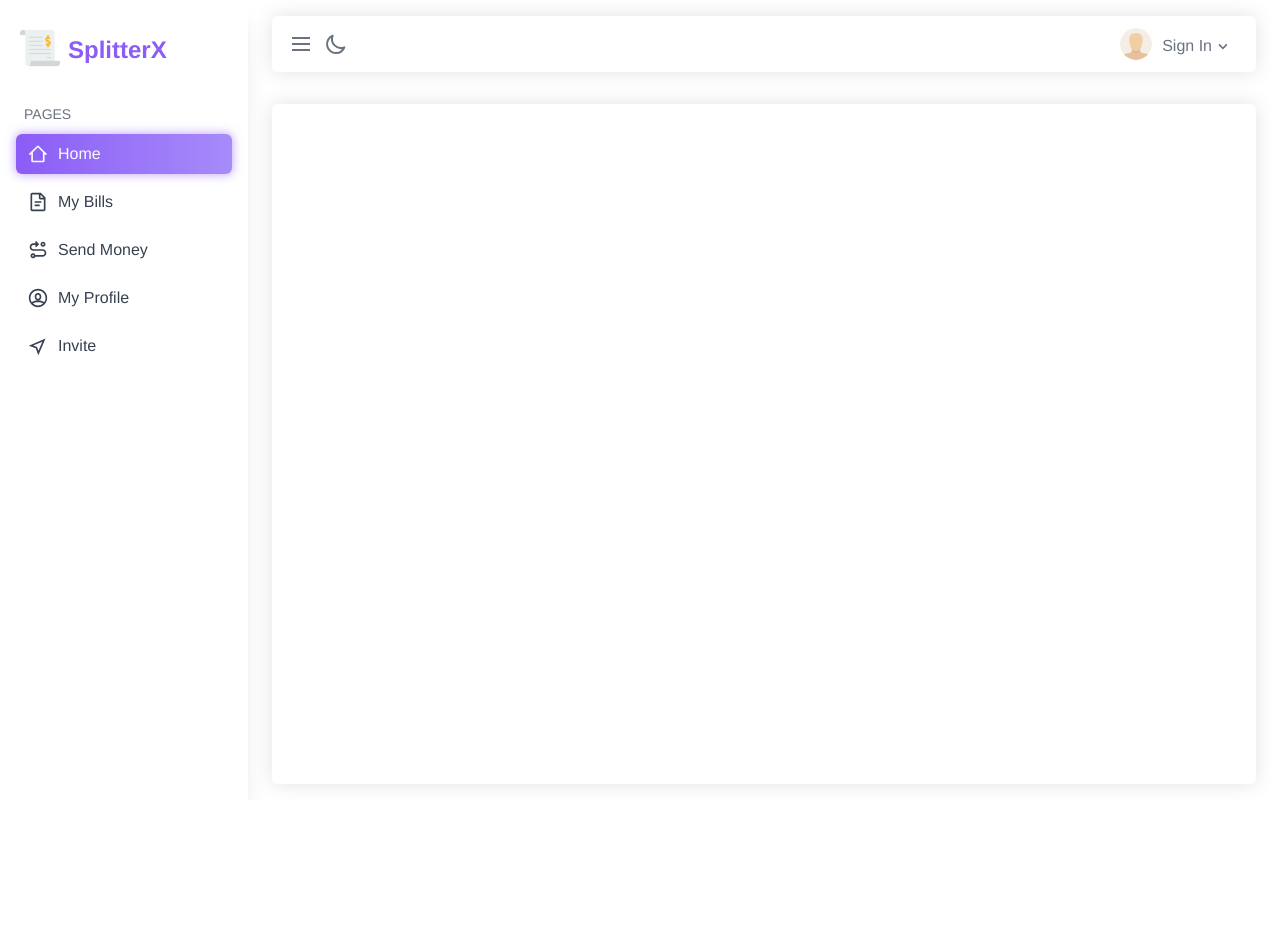
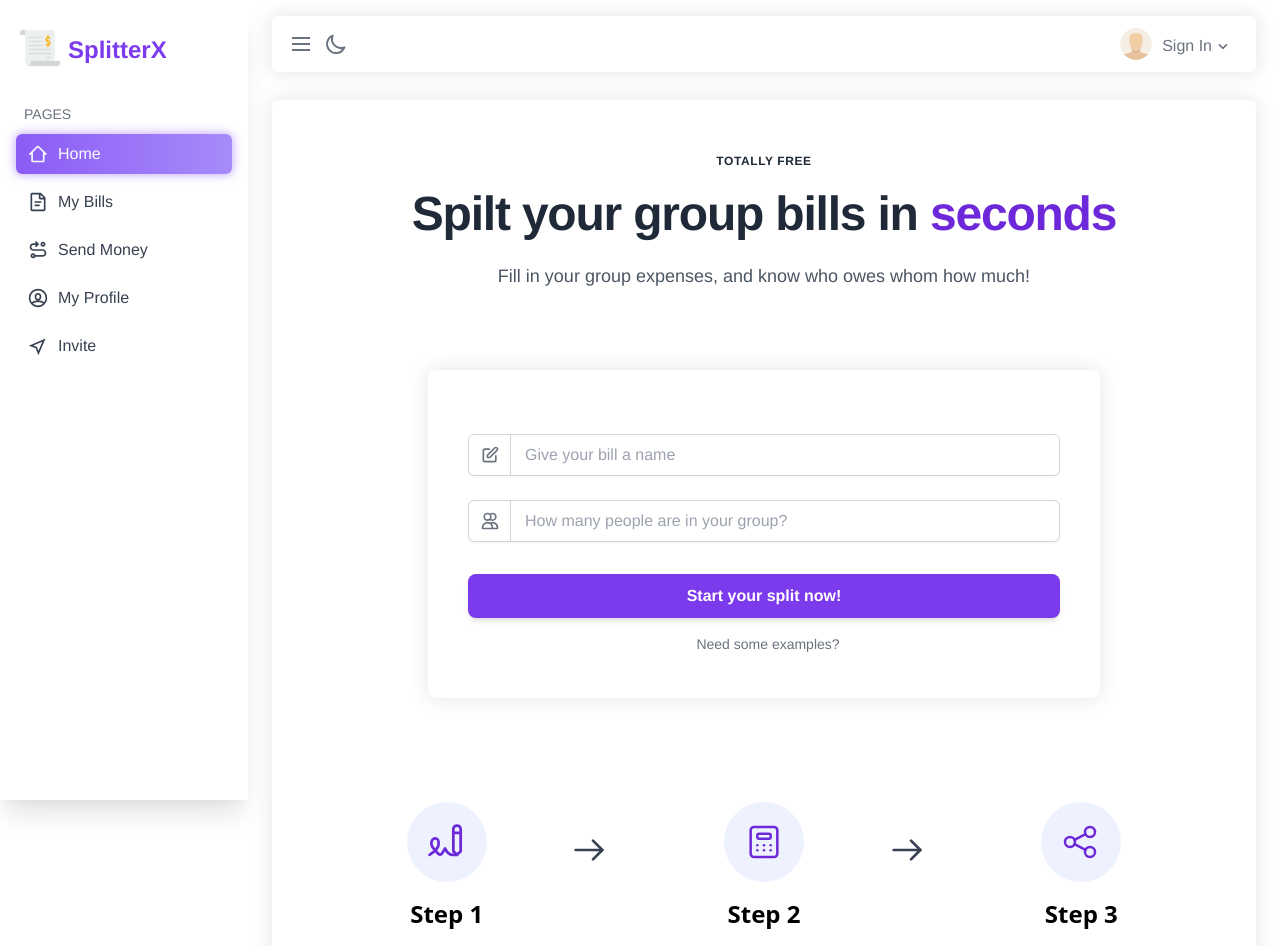
Before and after one commit to yunhaozhu/SpiltterX-UI, a Vue app: page / in a window 1280 px wide. Shown: the top 946 px of the page. Before the commit the page ends 800 px from the top, so only its background shows below. Built offline with nearby package versions, Linux system fonts and the light colour scheme.

Commit message:
Home page

```diff
--- a/src/pages/Home.vue
+++ b/src/pages/Home.vue
@@ -1,5 +1,133 @@
 <template>
-  <div class="bg-white h-full mx-6 my-4 shadow-card rounded-md">
+  <div class="bg-white h-full mx-6 my-3 shadow-card rounded-md font-display">
+    <div class="px-8 py-12 w-full mx-auto lg:px-12 2xl:w-10/12">
+      <!-- banner -->
+      <div class="mb-20 w-full sm:text-center">
+        <div>
+          <p class="inline-block px-3 py-px mb-4 text-xs text-gray-800 font-semibold tracking-wider uppercase">
+            Totally Free
+          </p>
+        </div>
+        <h2 class="mt-1 mb-6 font-bold tracking-tight text-gray-800 sm:text-4xl lg:text-5xl">
+          Spilt your group bills in <span class="text-purple-700">seconds</span>
+        </h2>
+        <p class="text-base text-gray-600 md:text-lg">
+          Fill in your group expenses, and know who owes whom how much!
+        </p>
+      </div>
+      <!-- Starting form -->
+      <div class="flex flex-col max-w-2xl mx-auto my-20 py-8 bg-white rounded-lg shadow-card sm:px-6 md:px-8 lg:px-10">
+        <div class="mt-8">
+          <form action="/bill" autocomplete="off">
+            <div class="flex flex-col mb-6">
+              <div class="flex relative">
+                <div class="absolute flex items-center z-10 pl-3 pr-2.5 h-full text-gray-500 border-r border-gray-300">
+                  <svg class="w-5 h-5 stroke-current" fill="none" viewBox="0 0 24 24" xmlns="http://www.w3.org/2000/svg">
+                    <path stroke-linecap="round" stroke-linejoin="round" stroke-width="2"
+                          d="M11 5H6a2 2 0 00-2 2v11a2 2 0 002 2h11a2 2 0 002-2v-5m-1.414-9.414a2 2 0 112.828 2.828L11.828 15H9v-2.828l8.586-8.586z">
+                    </path>
+                  </svg>
+                </div>
+                <input type="text" id="title"
+                       class="relative flex-1 rounded-md appearance-none border border-gray-300 w-full py-2 pl-14 pr-4 text-gray-700 placeholder-gray-400 shadow-sm text-base
+                       focus:outline-none focus:ring-2 focus:ring-purple-600 focus:border-transparent"
+                       placeholder="Give your bill a name"/>
+              </div>
+            </div>
+            <div class="flex flex-col mb-8">
+              <div class="flex relative">
+                <div class="absolute flex items-center z-10 pl-3 pr-2.5 h-full text-gray-500 border-r border-gray-300">
+                  <svg class="w-5 h-5 stroke-current" fill="none" viewBox="0 0 24 24" xmlns="http://www.w3.org/2000/svg">
+                    <path stroke-linecap="round" stroke-linejoin="round" stroke-width="2"
+                          d="M12 4.354a4 4 0 110 5.292M15 21H3v-1a6 6 0 0112 0v1zm0 0h6v-1a6 6 0 00-9-5.197M13 7a4 4 0 11-8 0 4 4 0 018 0z">
+                    </path>
+                  </svg>
+                </div>
+                <input type="text" id="people"
+                       class="relative flex-1 rounded-md appearance-none border border-gray-300 w-full py-2 pl-14 pr-4 text-gray-700 placeholder-gray-400 shadow-sm text-base
+                       focus:outline-none focus:ring-2 focus:ring-purple-600 focus:border-transparent"
+                       placeholder="How many people are in your group?"/>
+              </div>
+            </div>
+            <div class="flex w-full h-11">
+              <button type="submit"
+                      class="py-2 px-4 bg-purple-600 hover:bg-purple-700 focus:ring-purple-500 focus:ring-offset-purple-200 text-white w-full transition ease-in duration-200 text-center text-base font-semibold shadow-md focus:outline-none focus:ring-2 focus:ring-offset-2 rounded-lg">
+                Start your split now!
+              </button>
+            </div>
+          </form>
+        </div>
+        <div class="flex items-center justify-center mt-4 mb-3">
+          <a href="#" target="_blank" class="inline-flex items-center text-sm font-thin text-center text-gray-500 hover:text-gray-700">
+            <span class="ml-2">Need some examples?</span>
+          </a>
+        </div>
+      </div>
+      <!-- Steps -->
+      <div class="mt-16 pt-6 grid gap-16 lg:grid-cols-3 font-sans">
+        <div class="relative text-center">
+          <div class="flex items-center justify-center w-16 h-16 pr-0.5 mx-auto mb-4 rounded-full bg-indigo-50 text-purple-700 sm:w-20 sm:h-20">
+            <svg class="w-11 h-11 stroke-current" viewBox="0 0 24 24" stroke-width="1.5" fill="none" stroke-linecap="round" stroke-linejoin="round" xmlns="http://www.w3.org/2000/svg">
+              <path stroke="none" d="M0 0h24v24H0z" fill="none"/>
+              <path d="M3 19c3.333 -2 5 -4 5 -6c0 -3 -1 -3 -2 -3s-2.032 1.085 -2 3c.034 2.048 1.658 2.877 2.5 4c1.5 2 2.5 2.5 3.5 1c.667 -1 1.167 -1.833 1.5 -2.5c1 2.333 2.333 3.5 4 3.5h2.5" />
+              <path d="M20 17v-12c0 -1.121 -.879 -2 -2 -2s-2 .879 -2 2v12l2 2l2 -2z" />
+              <path d="M16 7h4" />
+            </svg>
+          </div>
+          <h3 class="mb-3 text-2xl font-semibold">Step 1</h3>
+          <p class="max-w-md mb-3 text-md text-gray-900 sm:mx-auto">
+            Fill in the bills paid by each member in your group
+          </p>
+          <div class="top-0 right-0 flex items-center justify-center h-24 lg:-mr-8 lg:absolute">
+            <svg class="w-8 text-gray-700 transform rotate-90 lg:rotate-0 stroke-current stroke-2" stroke-linecap="round" stroke-linejoin="round" viewBox="0 0 24 24">
+              <line fill="none" stroke-miterlimit="10" x1="2" y1="12" x2="22" y2="12"></line>
+              <polyline fill="none" stroke-miterlimit="10" points="15,5 22,12 15,19 "></polyline>
+            </svg>
+          </div>
+        </div>
+        <div class="relative text-center">
+          <div class="flex items-center justify-center w-16 h-16 mx-auto mb-4 rounded-full bg-indigo-50 text-purple-700 sm:w-20 sm:h-20">
+            <svg class="w-10 h-10 stroke-current" viewBox="0 0 24 24" stroke-width="1.5" fill="none" stroke-linecap="round" stroke-linejoin="round" xmlns="http://www.w3.org/2000/svg">
+              <path stroke="none" d="M0 0h24v24H0z" fill="none"/>
+              <rect x="4" y="3" width="16" height="18" rx="2" />
+              <rect x="8" y="7" width="8" height="3" rx="1" />
+              <line x1="8" y1="14" x2="8" y2="14.01" />
+              <line x1="12" y1="14" x2="12" y2="14.01" />
+              <line x1="16" y1="14" x2="16" y2="14.01" />
+              <line x1="8" y1="17" x2="8" y2="17.01" />
+              <line x1="12" y1="17" x2="12" y2="17.01" />
+              <line x1="16" y1="17" x2="16" y2="17.01" />
+            </svg>
+          </div>
+          <h3 class="mb-3 text-2xl font-semibold">Step 2</h3>
+          <p class="max-w-md mb-3 text-md text-gray-900 sm:mx-auto">
+            Calculate and save the bills in your account
+          </p>
+          <div class="top-0 right-0 flex items-center justify-center h-24 lg:-mr-8 lg:absolute">
+            <svg class="w-8 text-gray-700 transform rotate-90 lg:rotate-0 stroke-current stroke-2" stroke-linecap="round" stroke-linejoin="round" viewBox="0 0 24 24">
+              <line fill="none" stroke-miterlimit="10" x1="2" y1="12" x2="22" y2="12"></line>
+              <polyline fill="none" stroke-miterlimit="10" points="15,5 22,12 15,19 "></polyline>
+            </svg>
+          </div>
+        </div>
+        <div class="relative text-center">
+          <div class="flex items-center justify-center w-16 h-16 pr-0.5 mx-auto mb-4 rounded-full bg-indigo-50 text-purple-700 sm:w-20 sm:h-20">
+            <svg class="w-10 h-10 stroke-current" viewBox="0 0 24 24" stroke-width="1.5" fill="none" stroke-linecap="round" stroke-linejoin="round" xmlns="http://www.w3.org/2000/svg">
+              <path stroke="none" d="M0 0h24v24H0z" fill="none"/>
+              <circle cx="6" cy="12" r="3" />
+              <circle cx="18" cy="6" r="3" />
+              <circle cx="18" cy="18" r="3" />
+              <line x1="8.7" y1="10.7" x2="15.3" y2="7.3" />
+              <line x1="8.7" y1="13.3" x2="15.3" y2="16.7" />
+            </svg>
+          </div>
+          <h3 class="mb-3 text-2xl font-semibold">Step 3</h3>
+          <p class="max-w-md mb-3 text-md text-gray-900 sm:mx-auto">
+            Share the link with your friends or let them edit
+          </p>
+        </div>
+      </div>
+    </div>
   </div>
 </template>
 
--- a/src/pages/components/SideBar.vue
+++ b/src/pages/components/SideBar.vue
@@ -1,7 +1,7 @@
 <template>
   <div class="sticky top-0 w-62 h-screen shadow-xl bg-white font-display">
     <div class="flex flex-col w-58 pt-6 pl-4">
-      <div class="flex h-10 mb-6 text-purple-500 text-2xl font-semibold">
+      <div class="flex h-10 mb-6 text-purple-600 text-2xl font-semibold">
         <img class="m-1 w-10 h-10" alt="logo" src="../../assets/logo.png">
         <span class="ml-1 mt-2.5">SplitterX</span>
       </div>
```
